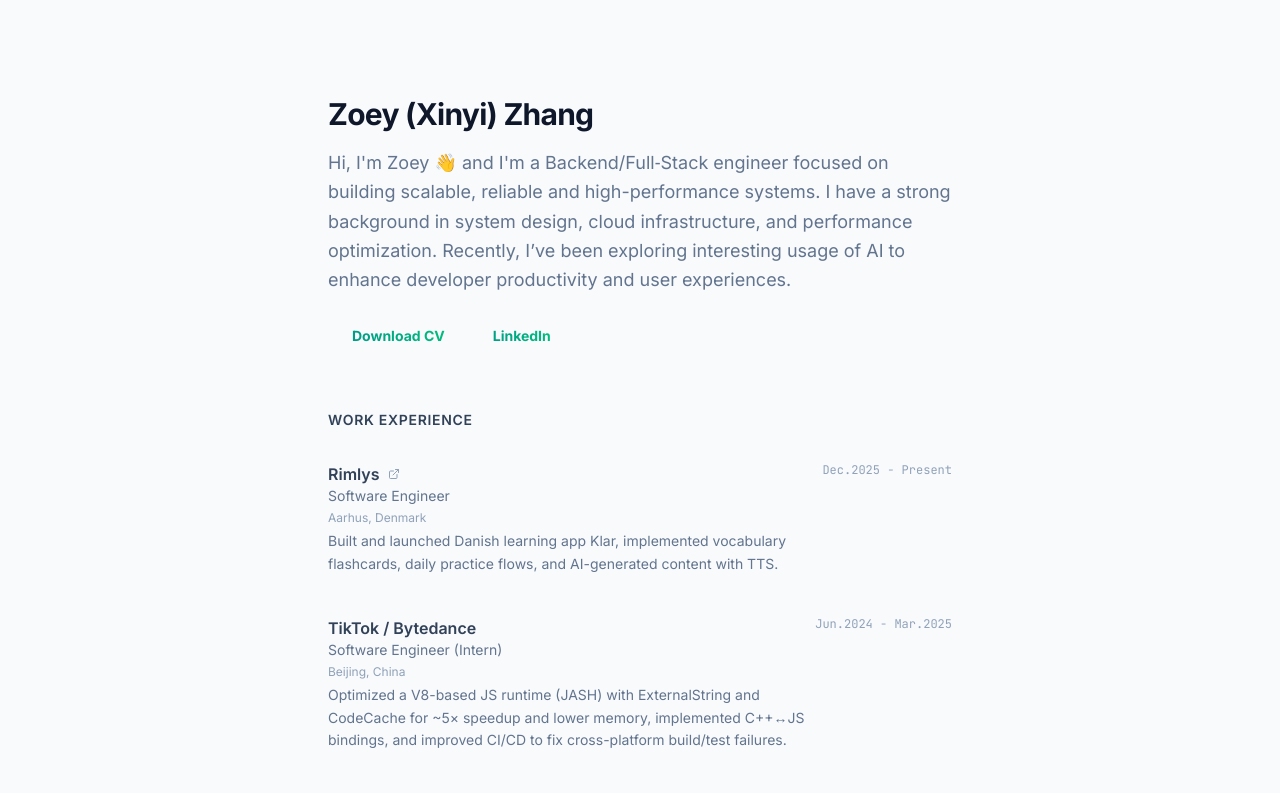
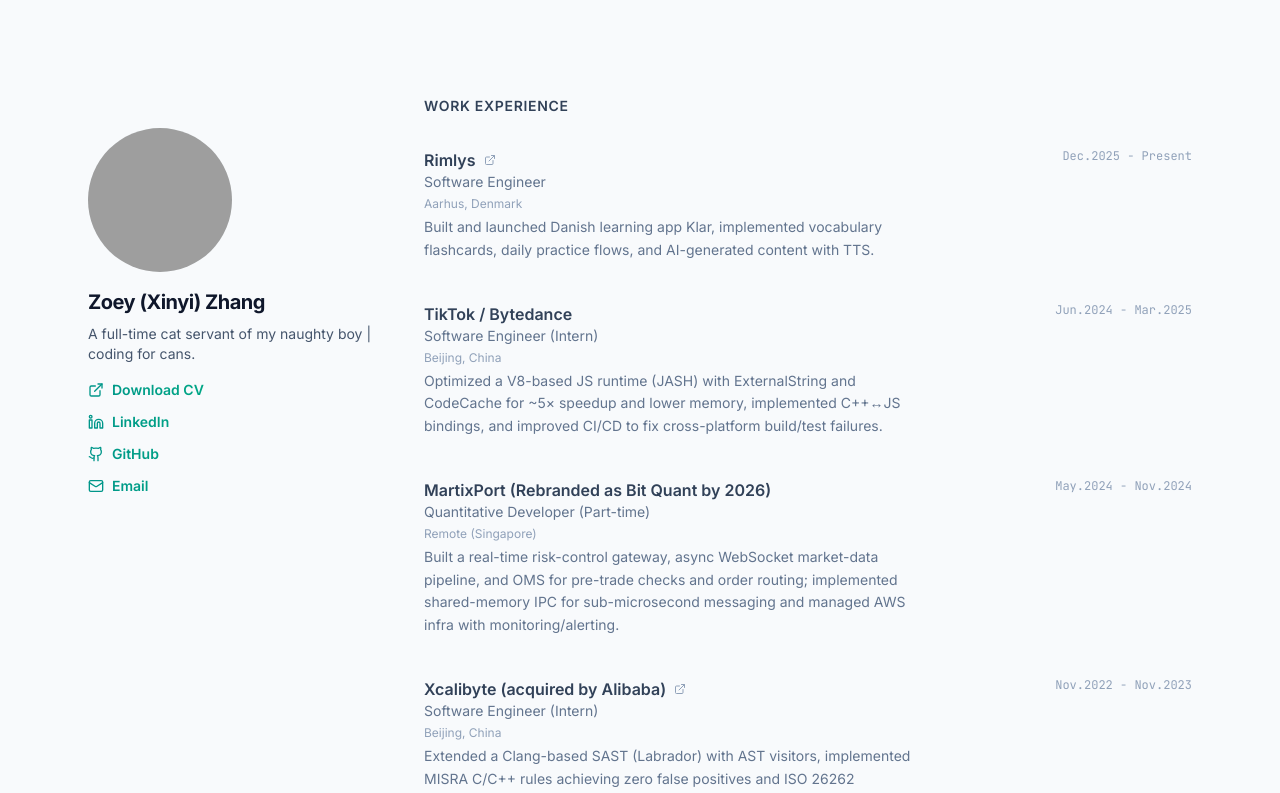
Before and after one commit to lufie0509z/xinyi-blog, a React (Vite) app: page / in a window 1280 px wide. Shown: the top 793 px of the page. Built offline with nearby package versions, Linux system fonts and the light colour scheme; grey boxes are pictures that could not be loaded.

Commit message:
chore: update homepage — two-column layout, links, colors, contact

```diff
--- a/src/App.tsx
+++ b/src/App.tsx
@@ -97,27 +97,42 @@
 
 export default function App() {
   return (
-    <div className="min-h-screen bg-slate-50 font-sans text-slate-900 selection:bg-brand-100 selection:text-brand-900">
-      <div className="max-w-2xl mx-auto px-6 py-16 md:py-24">
+  <div className="min-h-screen bg-slate-50 font-sans text-slate-900 selection:bg-teal-100 selection:text-teal-900">
+  <div className="max-w-6xl mx-auto px-6 py-16 md:py-24 md:flex md:items-start md:gap-12">
 
-        {/* Header */}
-        <header className="mb-16">
-          <h1 className="text-3xl font-bold tracking-tight mb-4">Zoey (Xinyi) Zhang</h1>
-          <p className="text-lg text-slate-500 leading-relaxed">
-            Hi, I'm Zoey 👋 and I'm a Backend/Full‑Stack engineer focused on building scalable, reliable and high-performance systems. I have a strong background in system design, cloud infrastructure, and performance optimization. Recently, I’ve been exploring interesting usage of AI to enhance developer productivity and user experiences.
+        {/* Left column (always visible on md+). On small screens it's stacked above content. */}
+        <aside className="mb-8 md:mb-0 md:w-72 flex-shrink-0 md:sticky md:top-0 md:h-screen">
+          <div className="md:flex md:flex-col md:justify-center md:pt-8">
+            {/* Replace /assets/photo.jpg with your real photo file or keep empty */}
+            <img src="/assets/photo.jpg" alt="Zoey (Xinyi) Zhang" className="w-36 h-36 rounded-full object-cover mb-4 bg-slate-100" />
 
-          </p>
-          <div className="mt-8 flex items-center gap-6">
-            <a href="/assets/ZoeyZhang_Software Developer.pdf" target="_blank" rel="noreferrer" className="text-sm font-bold bg-clip-text text-transparent bg-gradient-to-r from-brand-600 to-emerald-500 hover:opacity-80 transition-all flex items-center gap-2">
-              <ExternalLink className="w-4 h-4" />
-              Download CV
-            </a>
-            <a href="https://www.linkedin.com/in/xinyi-zhang-a23594243" target="_blank" rel="noreferrer" className="text-sm font-bold bg-clip-text text-transparent bg-gradient-to-r from-brand-600 to-emerald-500 hover:opacity-80 transition-all flex items-center gap-2">
-              <Linkedin className="w-4 h-4" />
-              LinkedIn
-            </a>
+            <h2 className="text-xl font-bold tracking-tight mb-2">Zoey (Xinyi) Zhang</h2>
+            <p className="text-sm text-slate-600 mb-4"> A full-time cat servant of my naughty boy | coding for cans.</p>
+
+            <div className="flex flex-col gap-3">
+              <a href="/assets/ZoeyZhang_Software Developer.pdf" target="_blank" rel="noreferrer" className="text-sm font-semibold inline-flex items-center gap-2 bg-clip-text text-transparent bg-gradient-to-r from-teal-600 to-emerald-500 hover:opacity-90 transition-all" aria-label="Download CV">
+                <ExternalLink className="w-4 h-4 text-teal-600" />
+                <span>Download CV</span>
+              </a>
+              <a href="https://www.linkedin.com/in/xinyi-zhang-a23594243" target="_blank" rel="noreferrer" className="text-sm font-semibold inline-flex items-center gap-2 bg-clip-text text-transparent bg-gradient-to-r from-teal-600 to-emerald-500 hover:opacity-90 transition-all" aria-label="LinkedIn">
+                <Linkedin className="w-4 h-4 text-teal-600" />
+                <span>LinkedIn</span>
+              </a>
+              <a href="https://github.com/lufie0509z" target="_blank" rel="noreferrer" className="text-sm font-semibold inline-flex items-center gap-2 bg-clip-text text-transparent bg-gradient-to-r from-teal-600 to-emerald-500 hover:opacity-90 transition-all" aria-label="GitHub">
+                <Github className="w-4 h-4 text-teal-600" />
+                <span>GitHub</span>
+              </a>
+              {/* Replace the email placeholder below with your real email if you want a mailto link here */}
+              <a href="mailto: zzzzzxy.zhang@gmail.com" className="text-sm font-semibold inline-flex items-center gap-2 bg-clip-text text-transparent bg-gradient-to-r from-teal-600 to-emerald-500 hover:opacity-90 transition-all" aria-label="Email">
+                <Mail className="w-4 h-4 text-teal-600" />
+                <span>Email</span>
+              </a>
+            </div>
           </div>
-        </header>
+        </aside>
+
+        {/* Right column (main, scrollable) */}
+        <main className="flex-1">
 
         {/* Section: Work Experience */}
         <section className="mb-16">
@@ -226,13 +241,15 @@
             <p className="text-xs text-slate-400">
               © 2026 Zoey (Xinyi) Zhang
             </p>
-            <a href="https://www.linkedin.com/in/xinyi-zhang-a23594243" target="_blank" rel="noreferrer" className="text-xs font-bold uppercase tracking-widest text-slate-900 hover:text-brand-600 transition-colors flex items-center gap-2">
+            <a href="https://www.linkedin.com/in/xinyi-zhang-a23594243" target="_blank" rel="noreferrer" className="text-xs font-bold uppercase tracking-widest text-slate-900 hover:text-teal-600 transition-colors flex items-center gap-2">
               Contact
               <ArrowRight className="w-3 h-3" />
             </a>
           </div>
         </footer>
 
+        </main>
+
       </div>
     </div>
   );
```
